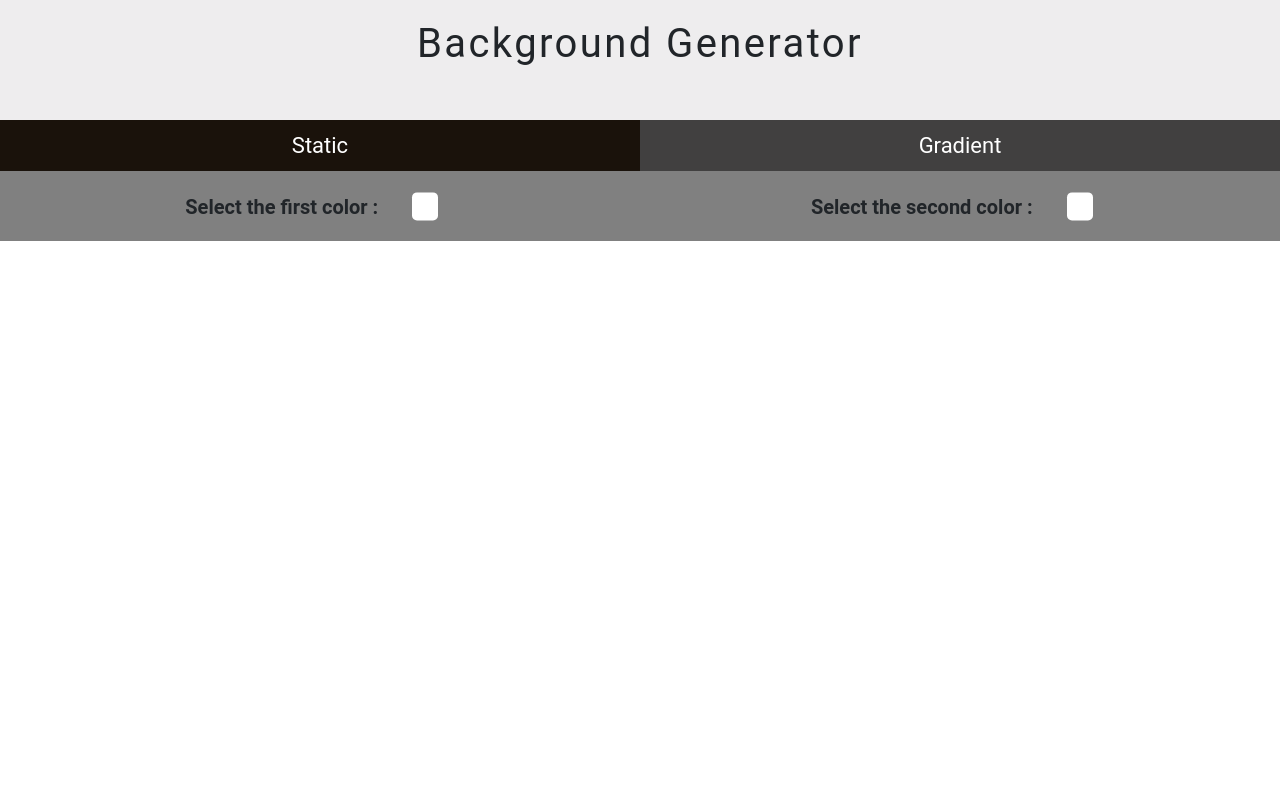
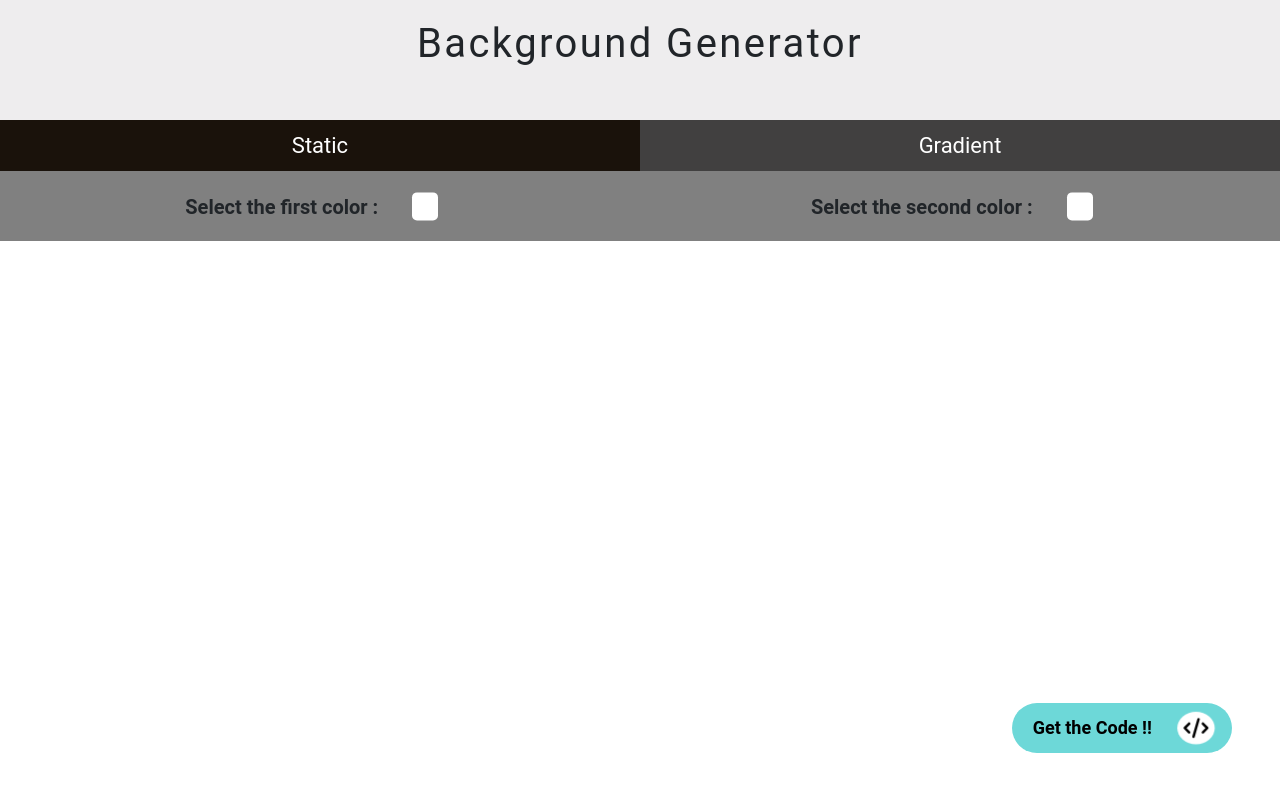
Before and after one commit to binay-tripathy/Background-Generator, a React (Create React App) app: page /gradient in a window 1280 px wide. Shown: the top 792 px of the page. Built offline with nearby package versions, Linux system fonts and the light colour scheme.

Commit message:
Added the get code button

```diff
--- a/package.json
+++ b/package.json
@@ -3,6 +3,11 @@
   "version": "0.1.0",
   "private": true,
   "dependencies": {
+    "@fortawesome/fontawesome-svg-core": "^6.4.2",
+    "@fortawesome/free-brands-svg-icons": "^6.4.2",
+    "@fortawesome/free-regular-svg-icons": "^6.4.2",
+    "@fortawesome/free-solid-svg-icons": "^6.4.2",
+    "@fortawesome/react-fontawesome": "^0.2.0",
     "@testing-library/jest-dom": "^5.17.0",
     "@testing-library/react": "^13.4.0",
     "@testing-library/user-event": "^13.5.0",
--- a/src/App.scss
+++ b/src/App.scss
@@ -0,0 +1,3 @@
+body{
+    overflow: hidden;
+}
--- a/src/components/Gradient/Gradient.jsx
+++ b/src/components/Gradient/Gradient.jsx
@@ -1,14 +1,16 @@
 import React, { useEffect, useState } from 'react'
 import './Gradient.scss'
+import { FontAwesomeIcon } from '@fortawesome/react-fontawesome'
+import { faCode } from '@fortawesome/free-solid-svg-icons'
 
 const Gradient = () => {
   const [g1, setG1] = useState('#ffffff');
   const [g2, setG2] = useState('#ffffff');
+  const [bgText, setBgText] = useState('linear-gradient(to right, #ffffff, #ffffff)');
 
   useEffect(() => {
     const bgcolor = `linear-gradient(to right, ${g1}, ${g2})`;
     document.getElementById('backgradient').style.background = bgcolor;
-    console.log(bgcolor);
   }, [g1, g2])
 
   const color1 = (e) => {
@@ -30,8 +32,13 @@ const Gradient = () => {
           <input type="color" name="color2" defaultValue={g2} id="color2" onChange={color2} />
           <span id="colorValue2"></span>
         </div>
+
       </div>
       <div id='backgradient'>
+        <button className="text">
+        <h6>Get the Code !!</h6>
+          <FontAwesomeIcon icon={faCode} beat size="xs" id='faicon' />
+        </button>
       </div>
     </>
 
--- a/src/components/Gradient/Gradient.scss
+++ b/src/components/Gradient/Gradient.scss
@@ -39,4 +39,28 @@
   height: 100%;
   width: 100%;
   position: fixed;
+  .text {
+    position: absolute;
+    border: transparent;
+    bottom: 18rem;
+    right: 3rem;
+    height: 50px;
+    width: 220px;
+    display: flex;
+    justify-content: space-around;
+    background-color: rgb(109, 216, 216);
+    align-items: center;
+    border-radius: 25px;
+    h6{
+      padding-top: 8px;
+      font-weight: 600;
+      font-size: large;
+    }
+    #faicon {
+      padding: 5px;
+      font-size: medium;
+      border-radius: 50%;
+      background-color: white;
+    }
+  }
 }
```
Also changed, not shown: 1 other file (tests, documents, lock files or other folders).
